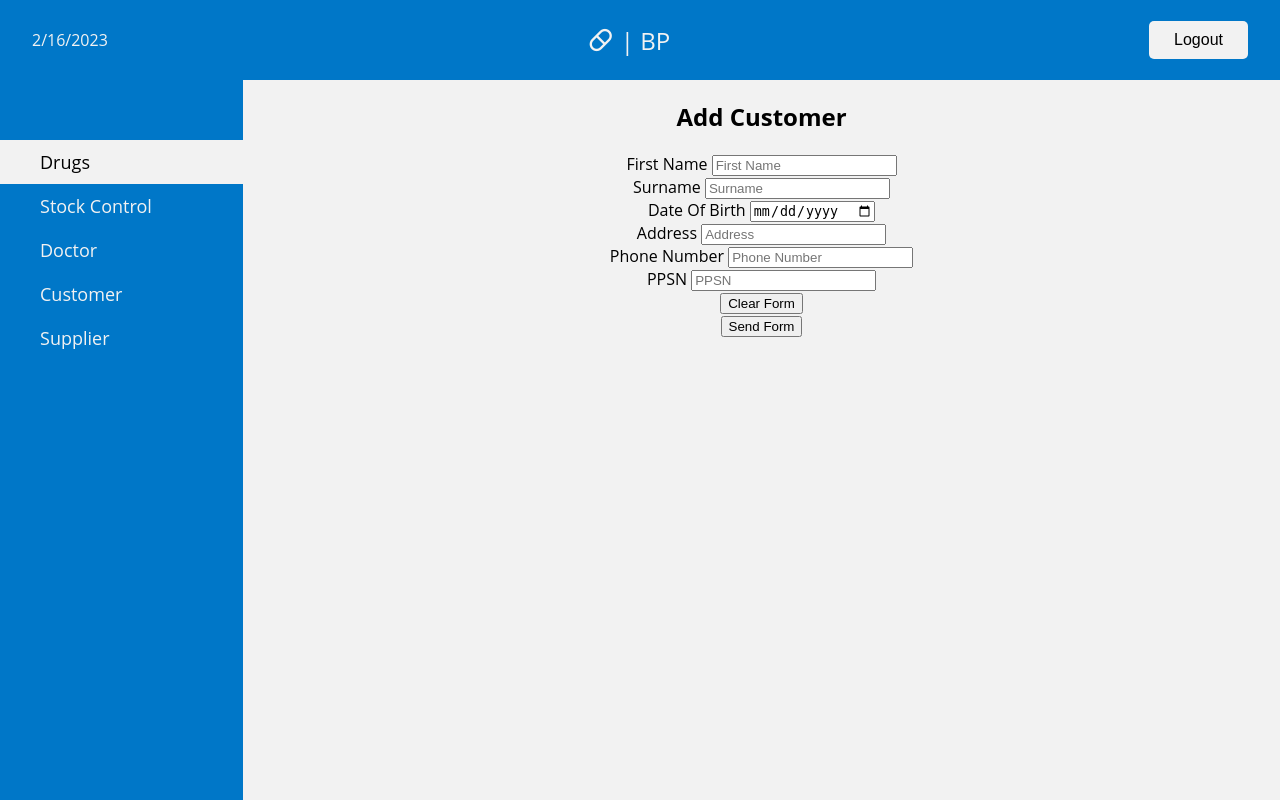
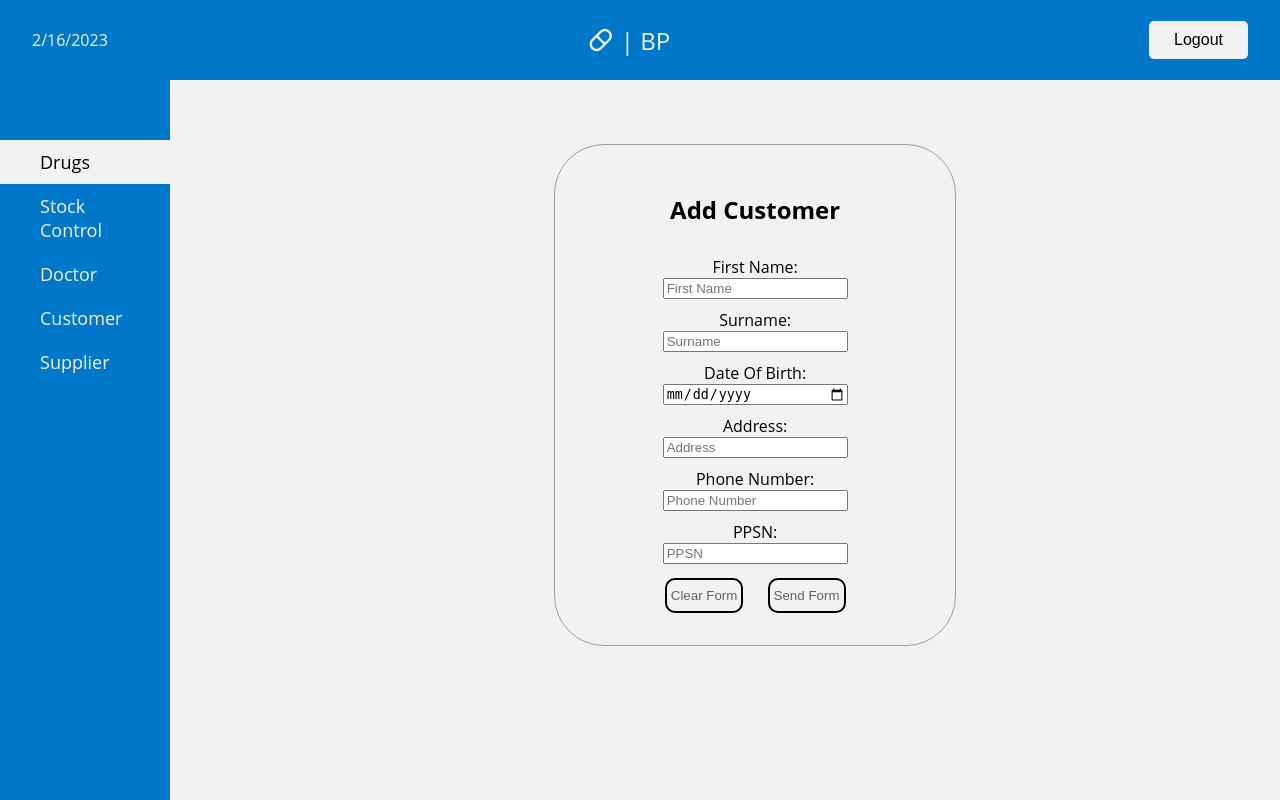
Before and after one commit to DoyleAaron/Project-22-23, a PHP site: page /Customeradd.php in a window 1280 px wide. Run offline with PHP 8.4, Linux system fonts and the light colour scheme.

Commit message:
Hopefully Final

```diff
--- a/customer/CustomerAdd.css
+++ b/customer/CustomerAdd.css
@@ -113,3 +113,42 @@ body .vertical-nav a:hover {
 }
 
 /* template end */
+
+main{
+    padding-left: 30%;
+    padding-top: 5%;
+}
+
+.addcustbox{
+    display: flex;
+    flex-direction: column;
+    background-color: var(--bg-sect-div);
+    border: 1px rgb(158, 158, 158) solid;
+    height: 500px;
+    width: 400px;
+    border-radius: 50px;
+    align-items: center;
+    justify-content: center;
+}
+
+form .inputbox{
+    display: flex;
+    flex-direction: column;
+    margin: 10px;
+}
+
+.buttoncss{
+    border: none;
+    background-color: var(--bg-sect-div);
+    margin: 4px 10px;
+    border-radius: 10px;
+    padding: 8px 4px;
+    color: rgb(97, 97, 97);
+    border: 2px solid black;
+    cursor: pointer;
+    text-align: center;
+}
+
+.buttoncss:hover{
+    border: solid rgb(16, 106, 241) 2px;
+}
--- a/customer/Customeradd.php
+++ b/customer/Customeradd.php
@@ -41,49 +41,50 @@ include '../assets/php/db_connection.php';
         </div>
         <main>
             <div class = "addcustbox">
-            <H2 align ="center">Add Customer</H2>
+
+            <H2 align ="center" font="open sans">Add Customer</H2>
             <form action="CustomerUpload.php" method="post" align="center">
                 <div class="inputbox">
-                    <label for="firstname">First Name</label>
+                    <label for="firstname">First Name:</label>
                     <input type="text" name="firstname" id="firstname" placeholder="First Name" pattern="^[A-Za-z]+$" title="First Name must be only letters and less than 20 characters" maxlength="20" required>
                     <!-- Here I am creating the input box for the users first name and making security measures such as only using letters and making it a required field -->
                 </div>
 
                 <div class="inputbox">
-                    <label for="surname">Surname</label>
+                    <label for="surname">Surname:</label>
                     <input type="text" name="surname" id="surname" placeholder="Surname" pattern="[A-Za-z]+$" title="Surname must be only letters and less than 20 characters" maxlength="20" required>
                     <!-- Here I am creating the input box for the users surname and making security measures such as only using letters, making it a required field and having a max length of 20 characters -->
                 </div>
 
                 <div class="inputbox">
-                    <label for="dob">Date Of Birth</label>
+                    <label for="dob">Date Of Birth:</label>
                     <input type="date" name="dob" id="dob" placeholder="Date Of Birth" required>
                     <!-- Here I am creating the input box for the customers date of birth using the date of birth input type and making it a required field -->
                 </div>
 
                 <div class="inputbox">
-                    <label for="address">Address</label>
+                    <label for="address">Address:</label>
                     <input type="text" name="address" id="address" placeholder="Address" pattern="^[A-Za-z0-9\s]+$" title="Address must only conatin letters and numbers" required >
                     <!-- Here I am creating the input box for the customers address using a text input type and using the patterns to only allow numbers and letters -->
                 </div>
 
                 <div class="inputbox">
-                    <label for="phonenum">Phone Number</label>
+                    <label for="phonenum">Phone Number:</label>
                     <input type="text" name="phonenum" id="phonenum" placeholder="Phone Number" pattern="^[0-9\s]+$" title="Phone Number must only contain numbers and spaces with a max of 12 characters" maxlength="12" required >
                     <!-- Here I am creating the input box for the customers phone number using a text input type but using the patterns to only allow numbers-->
                 </div>
 
                 <div class="inputbox">
-                    <label for="ppsn">PPSN</label>
+                    <label for="ppsn">PPSN:</label>
                     <input type="text" name="ppsn" id="ppsn" placeholder="PPSN" pattern="^[0-9]{7}[A-Za-z]$" title="PPSN must be 7 numbers followed by a letter" srequired >
                     <!-- Here I am creating the input box for the customers phone number using a text input type but using the patterns to only allow numbers-->
                 </div>
 
                 <div class="buttons">
-                    <input type="reset" value="Clear Form" name="reset"/><br>
-                    <input type="submit" value="Send Form" name="submit"/>
+                    <input type="reset" class="buttoncss" value="Clear Form" name="reset">
+                    <input type="submit" class="buttoncss"  value="Send Form" name="submit">
                 </div>
-                <!-- These are the buttons below the list to either submit them or clear the list -->
+                <!-- These are the buttons below the list to either submit the details to the database or clear the list -->
             </form>
             </div>
         </main>
```
Also changed, not shown: customer/CustomerUpload.php (+9 -3 lines), pages/index.php (+0 -7 lines), 2 other files.
